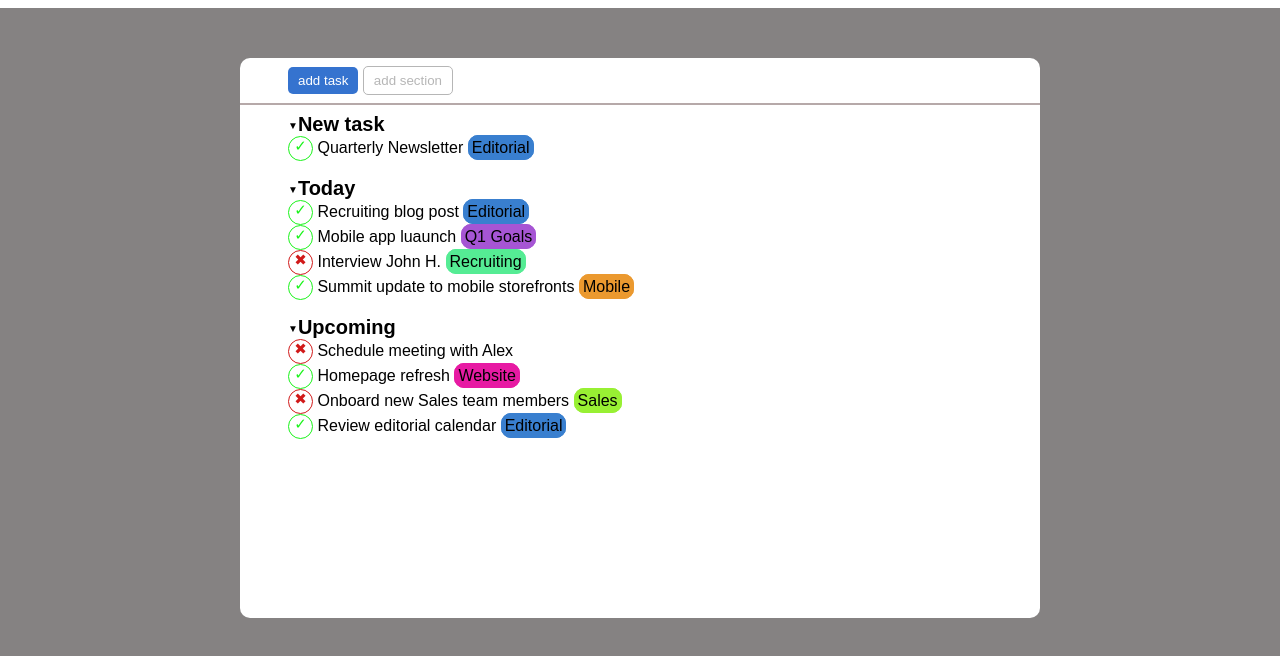
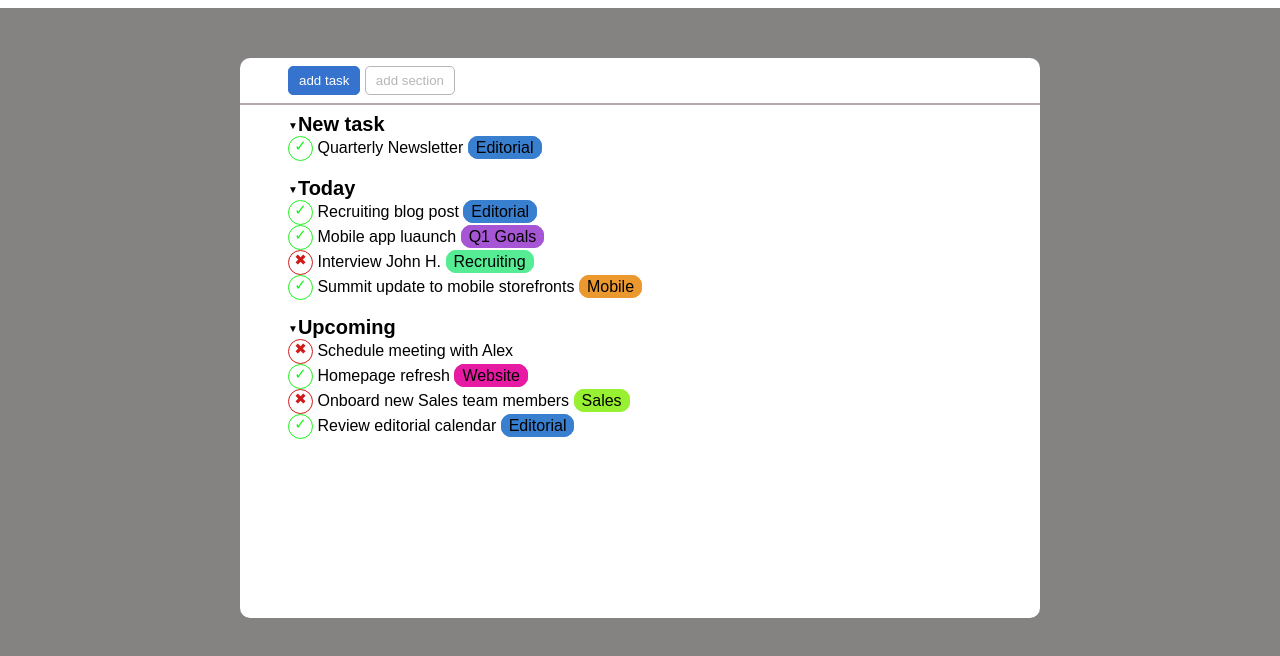
Before and after one commit to LorenzoSeverini/html-css-toboolist, a plain HTML site: page index.html in a window 1280 px wide. Shown: the part 62-718 px from the top of the page. Drawn offline with Linux system fonts and the light colour scheme.

```diff
--- a/css/style.css
+++ b/css/style.css
@@ -62,7 +62,7 @@ section:first-child{
 
 .button1{
     background-color: rgb(53, 115, 207);
-    border: 1px solide rgb(53, 115, 207);
+    border: 1px solid rgb(53, 115, 207);
     color: white;
 }
 
@@ -112,40 +112,40 @@ h2 span.arrow{
     background-color: rgb(57, 127, 207);
     border: 1px solid rgb(57, 127, 207);
     border-radius: 10px;
-    padding: 3px 3px;
+    padding: 2px 7px;
 }
 
 .qg{
     background-color: rgb(166, 85, 212);
     border: 1px solid rgb(166, 85, 212);
     border-radius: 10px;
-    padding: 3px 3px;
+    padding: 2px 7px;
 }
 
 .recruiting{
     background-color: rgb(85, 236, 148);
     border: 1px solid rgb(85, 236, 148);
     border-radius: 10px;
-    padding: 3px 3px;
+    padding: 2px 7px;
 }
 
 .mobile{
     background-color: rgb(235, 153, 47);
     border: 1px solid rgb(235, 153, 47);
     border-radius: 10px;
-    padding: 3px 3px;
+    padding: 2px 7px;
 }
 
 .website{
     background-color: rgb(231, 26, 163);
     border: 1px solid rgb(231, 26, 163);
     border-radius: 10px;
-    padding: 3px 3px;
+    padding: 2px 7px;
 }
 
 .sales{
     background-color: rgb(152, 240, 51);
     border: 1px solid rgb(152, 240, 51);
     border-radius: 10px;
-    padding: 3px 3px;
+    padding: 2px 7px;
 }
```
